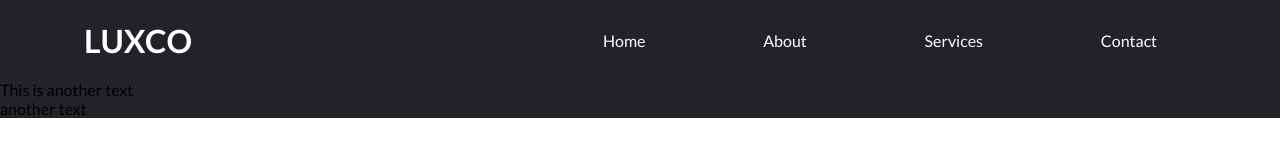
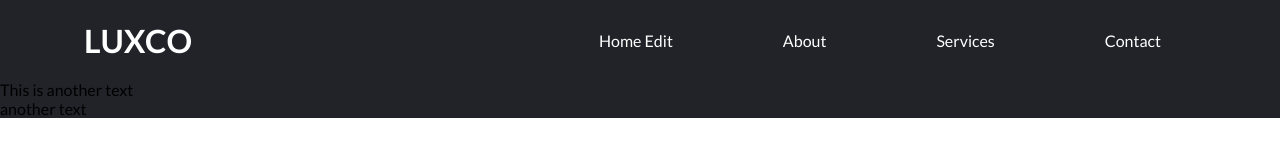
Before and after one commit to SIRIUS-webkit/Git-Tuto, a plain HTML site: page main.html in a window 1280 px wide. Drawn offline with Linux system fonts and the light colour scheme.

Commit message:
update index.html

```diff
--- a/main.html
+++ b/main.html
@@ -21,7 +21,7 @@
           <span class="bar"></span>
         </div>
         <ul class="nav-menu">
-          <li><a href="#" class="nav-links">Home</a></li>
+          <li><a href="#" class="nav-links">Home Edit</a></li>
           <li><a href="#" class="nav-links">About</a></li>
           <li><a href="#" class="nav-links">Services</a></li>
           <li><a href="#" class="nav-links">Contact</a></li>
```
